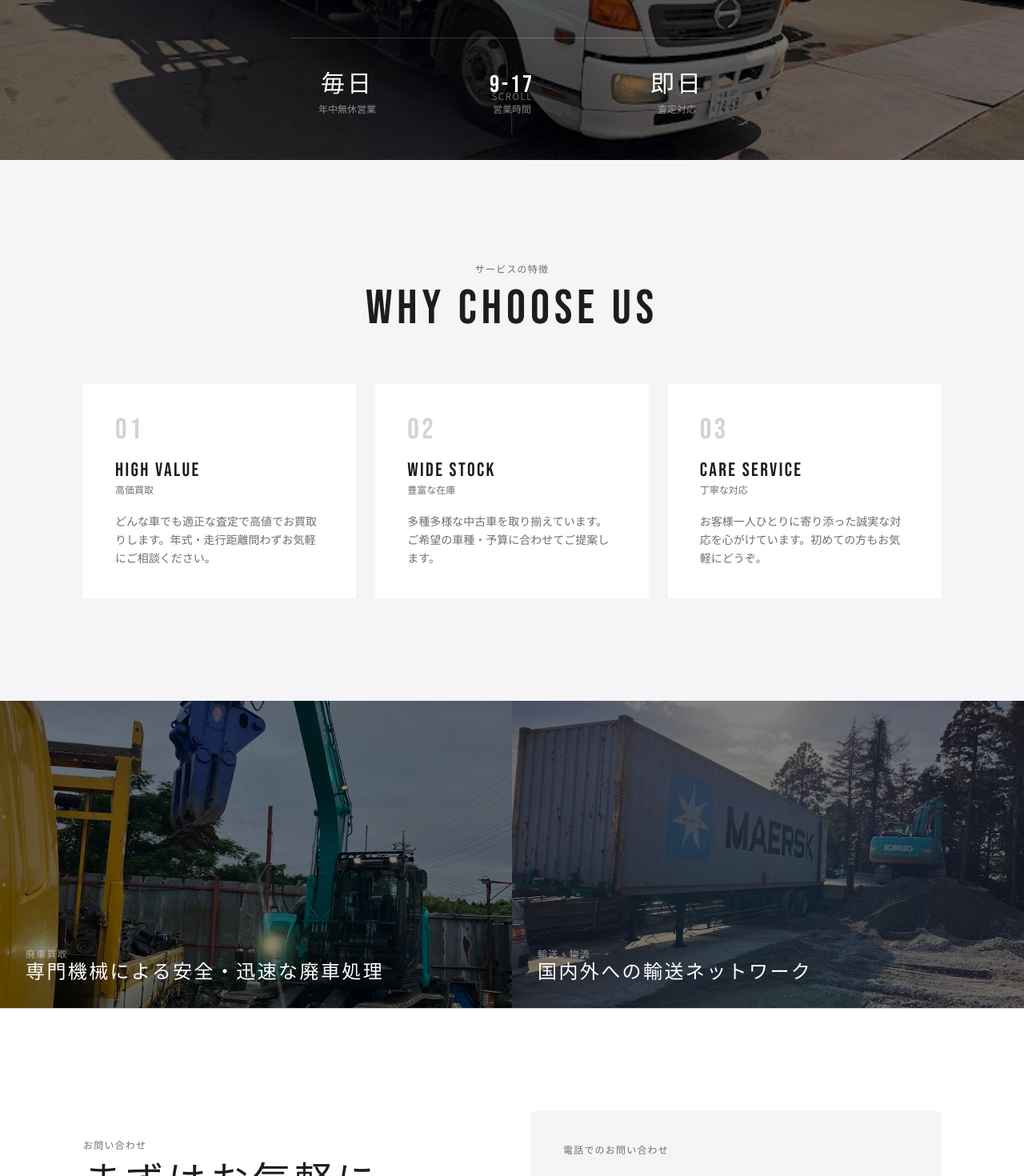
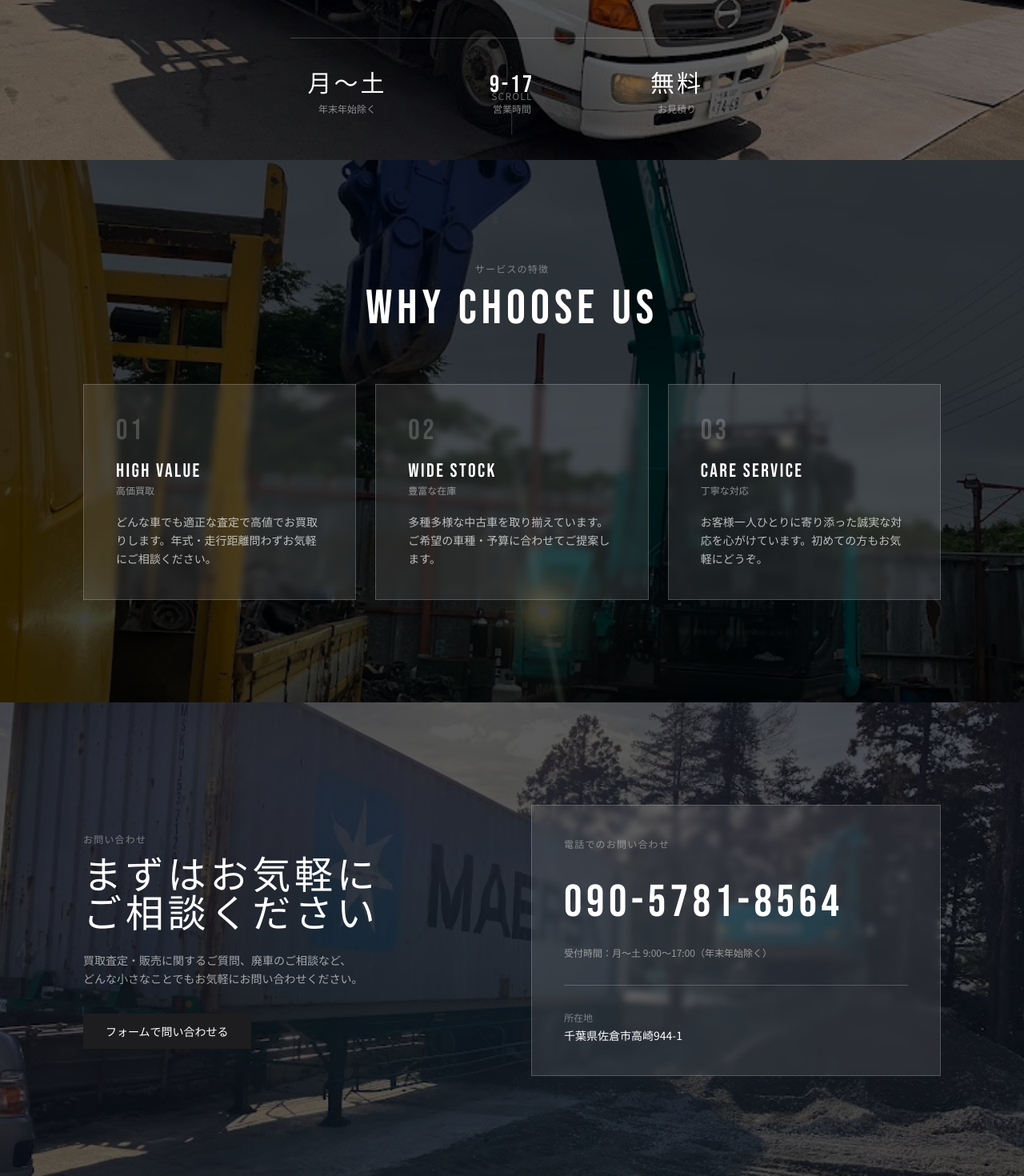
Before and after one commit to Anri0626/david-and-sons, a Next.js app: page / in a window 1280 px wide. Shown: the part 600-2070 px from the top of the page at 80% size. Built offline with nearby package versions, Linux system fonts and the light colour scheme.

Commit message:
写真を各セクション背景に適用・営業情報修正

```diff
--- a/app/page.tsx
+++ b/app/page.tsx
@@ -1,6 +1,5 @@
 import Hero from '@/components/sections/Hero'
 import Features from '@/components/sections/Features'
-import WorkImages from '@/components/sections/WorkImages'
 import CtaSection from '@/components/sections/CtaSection'
 
 export default function HomePage() {
@@ -8,7 +7,6 @@ export default function HomePage() {
     <>
       <Hero />
       <Features />
-      <WorkImages />
       <CtaSection />
     </>
   )
--- a/components/sections/CtaSection.tsx
+++ b/components/sections/CtaSection.tsx
@@ -1,39 +1,49 @@
+import Image from 'next/image'
 import Button from '@/components/ui/Button'
 
 export default function CtaSection() {
   return (
-    <section className="py-32 bg-white border-t border-[#d2d2d7]">
-      <div className="max-w-6xl mx-auto px-6 md:px-10">
+    <section className="relative py-32">
+      {/* Background image */}
+      <Image
+        src="/container.jpg"
+        alt=""
+        fill
+        className="object-cover object-center"
+      />
+      <div className="absolute inset-0 bg-black/65" />
+
+      <div className="relative z-10 max-w-6xl mx-auto px-6 md:px-10">
         <div className="grid grid-cols-1 md:grid-cols-2 gap-12 items-center">
           {/* Left: copy */}
           <div>
-            <p className="font-noto text-xs text-[#6e6e73] tracking-widest uppercase mb-4">お問い合わせ</p>
-            <h2 className="font-bebas text-4xl md:text-5xl tracking-widest text-[#1d1d1f] leading-tight">
+            <p className="font-noto text-xs text-white/40 tracking-widest uppercase mb-4">お問い合わせ</p>
+            <h2 className="font-bebas text-4xl md:text-5xl tracking-widest text-white leading-tight">
               まずはお気軽に<br />ご相談ください
             </h2>
-            <p className="font-noto text-sm text-[#6e6e73] mt-5 leading-relaxed">
+            <p className="font-noto text-sm text-white/60 mt-5 leading-relaxed">
               買取査定・販売に関するご質問、廃車のご相談など、<br />
               どんな小さなことでもお気軽にお問い合わせください。
             </p>
-            <div className="mt-8 flex flex-col sm:flex-row gap-4">
+            <div className="mt-8">
               <Button variant="solid" href="/contact">フォームで問い合わせる</Button>
             </div>
           </div>
 
           {/* Right: contact info */}
-          <div className="bg-[#f5f5f7] p-10">
-            <p className="font-noto text-xs text-[#6e6e73] tracking-widest uppercase mb-6">電話でのお問い合わせ</p>
+          <div className="bg-white/10 backdrop-blur-sm border border-white/20 p-10">
+            <p className="font-noto text-xs text-white/40 tracking-widest uppercase mb-6">電話でのお問い合わせ</p>
             <a
               href="tel:09057818564"
-              className="block font-bebas tracking-widest text-[#1d1d1f] hover:text-[#6e6e73] transition-colors"
+              className="block font-bebas tracking-widest text-white hover:text-white/70 transition-colors"
               style={{ fontSize: 'clamp(2rem, 6vw, 3.5rem)' }}
             >
               090-5781-8564
             </a>
-            <p className="font-noto text-xs text-[#6e6e73] mt-3">受付時間：毎日 9:00〜17:00</p>
-            <div className="mt-8 pt-8 border-t border-[#d2d2d7]">
-              <p className="font-noto text-xs text-[#6e6e73]">所在地</p>
-              <p className="font-noto text-sm text-[#1d1d1f] mt-1">千葉県佐倉市高崎944-1</p>
+            <p className="font-noto text-xs text-white/50 mt-3">受付時間：月〜土 9:00〜17:00（年末年始除く）</p>
+            <div className="mt-8 pt-8 border-t border-white/20">
+              <p className="font-noto text-xs text-white/40">所在地</p>
+              <p className="font-noto text-sm text-white mt-1">千葉県佐倉市高崎944-1</p>
             </div>
           </div>
         </div>
--- a/components/sections/Features.tsx
+++ b/components/sections/Features.tsx
@@ -1,3 +1,5 @@
+import Image from 'next/image'
+
 const features = [
   {
     en: 'HIGH VALUE',
@@ -21,28 +23,35 @@ const features = [
 
 export default function Features() {
   return (
-    <section className="py-32 bg-[#f5f5f7]">
-      <div className="max-w-6xl mx-auto px-6 md:px-10">
-        {/* Section header */}
+    <section className="relative py-32">
+      {/* Background image */}
+      <Image
+        src="/excavator.jpg"
+        alt=""
+        fill
+        className="object-cover object-center"
+      />
+      <div className="absolute inset-0 bg-black/75" />
+
+      <div className="relative z-10 max-w-6xl mx-auto px-6 md:px-10">
         <div className="mb-16 text-center">
-          <p className="font-noto text-xs text-[#6e6e73] tracking-widest uppercase mb-3">サービスの特徴</p>
-          <h2 className="font-bebas text-4xl md:text-6xl tracking-widest text-[#1d1d1f]">WHY CHOOSE US</h2>
+          <p className="font-noto text-xs text-white/40 tracking-widest uppercase mb-3">サービスの特徴</p>
+          <h2 className="font-bebas text-4xl md:text-6xl tracking-widest text-white">WHY CHOOSE US</h2>
         </div>
 
-        {/* Cards */}
         <div className="grid grid-cols-1 md:grid-cols-3 gap-6">
           {features.map((feature) => (
-            <div key={feature.en} className="bg-white p-10 flex flex-col gap-5">
-              <span className="font-bebas text-4xl text-[#d2d2d7] tracking-widest leading-none">
+            <div key={feature.en} className="bg-white/10 backdrop-blur-sm border border-white/20 p-10 flex flex-col gap-5">
+              <span className="font-bebas text-4xl text-white/20 tracking-widest leading-none">
                 {feature.number}
               </span>
               <div>
-                <h3 className="font-bebas text-2xl tracking-widest text-[#1d1d1f] leading-none">
+                <h3 className="font-bebas text-2xl tracking-widest text-white leading-none">
                   {feature.en}
                 </h3>
-                <p className="font-noto text-xs text-[#6e6e73] mt-1">{feature.ja}</p>
+                <p className="font-noto text-xs text-white/50 mt-1">{feature.ja}</p>
               </div>
-              <p className="font-noto text-sm text-[#6e6e73] leading-relaxed">{feature.desc}</p>
+              <p className="font-noto text-sm text-white/70 leading-relaxed">{feature.desc}</p>
             </div>
           ))}
         </div>
--- a/components/sections/Hero.tsx
+++ b/components/sections/Hero.tsx
@@ -4,9 +4,7 @@ import Image from 'next/image'
 export default function Hero() {
   return (
     <section className="min-h-screen flex flex-col">
-      {/* Full-screen image hero */}
       <div className="relative flex-1 flex flex-col justify-center items-center text-center px-6 pt-14 min-h-screen">
-        {/* Background image */}
         <Image
           src="/car-carrier.jpg"
           alt="車積載トラック"
@@ -14,10 +12,8 @@ export default function Hero() {
           priority
           className="object-cover object-center"
         />
-        {/* Dark overlay */}
         <div className="absolute inset-0 bg-black/55" />
 
-        {/* Content */}
         <div className="relative z-10 flex flex-col items-center">
           <p className="font-noto text-xs text-white/60 tracking-widest uppercase mb-6">
             千葉県佐倉市 — 中古車買取・販売
@@ -43,9 +39,9 @@ export default function Hero() {
           {/* Stats */}
           <div className="mt-20 grid grid-cols-3 gap-8 md:gap-16 border-t border-white/20 pt-10 w-full max-w-xl">
             {[
-              { num: '毎日', label: '年中無休営業' },
+              { num: '月〜土', label: '年末年始除く' },
               { num: '9-17', label: '営業時間' },
-              { num: '即日', label: '査定対応' },
+              { num: '無料', label: 'お見積り' },
             ].map((s) => (
               <div key={s.label} className="text-center">
                 <p className="font-bebas text-2xl md:text-3xl tracking-widest text-white">{s.num}</p>
@@ -55,7 +51,6 @@ export default function Hero() {
           </div>
         </div>
 
-        {/* Scroll hint */}
         <div className="absolute bottom-8 left-1/2 -translate-x-1/2 flex flex-col items-center gap-2">
           <span className="font-noto text-xs text-white/40 tracking-widest">SCROLL</span>
           <span className="block w-px h-8 bg-white/20" />
```
